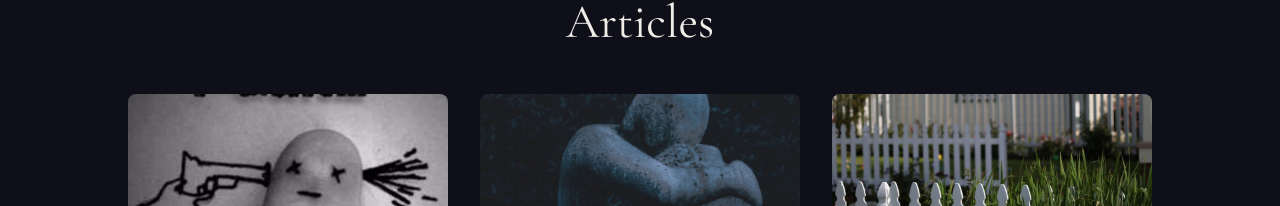
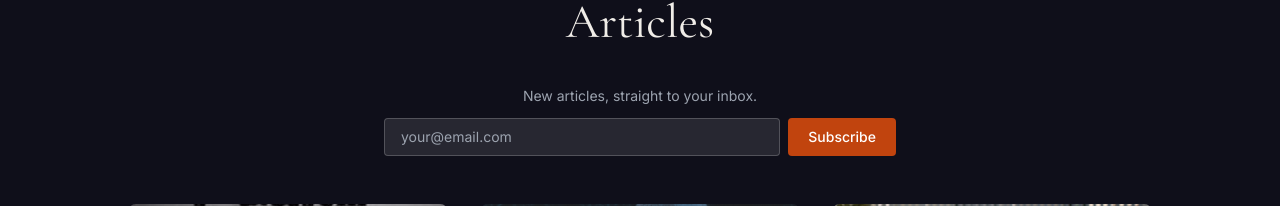
Before and after one commit to michaelkaffel/ocm-website, a React (Vite) app: page /articles in a window 1280 px wide. Shown: the part 162-368 px from the top of the page. Built offline with nearby package versions, Linux system fonts and the light colour scheme.

Commit message:
add Resend subscriber signup via Edge Function and SubscribeForm component

```diff
--- a/package.json
+++ b/package.json
@@ -17,7 +17,8 @@
     "react": "^19.2.4",
     "react-dom": "^19.2.4",
     "react-markdown": "^10.1.0",
-    "react-router-dom": "^7.13.2"
+    "react-router-dom": "^7.13.2",
+    "resend": "^6.10.0"
   },
   "devDependencies": {
     "@eslint/js": "^9.39.4",
--- a/src/components/Footer.jsx
+++ b/src/components/Footer.jsx
@@ -1,5 +1,17 @@
+import SubscribeForm from './SubscribeForm';
+
 const Footer = () => (
     <footer className='border-t border-brand-border bg-brand-surface'>
+        <div className='mt-10 w-full'>
+            <div className='w-[50%] mx-auto'>
+                <h3 className='text-white text-center font-semibold mb-3 text-sm uppercase tracking-widest'>
+                    Get notified when new articles drop!
+                </h3>
+                <SubscribeForm />
+            </div>
+        </div>
+
+
         <div className='max-w-7xl mx-auto px-6 py-10 flex flex-col md:flex-row items-center justify-between gap-6'>
 
             <span className='font-heading text-sm tracking-widest2 uppercase text-brand-muted'>
@@ -65,7 +77,7 @@ const Footer = () => (
                         target='_blank' rel='noreferrer'
                         className='hover:text-brand-accent underline'
                     >
-                         Teren Oddo
+                        Teren Oddo
                     </a>
 
                 </p>
--- /dev/null
+++ b/src/components/SubscribeForm.jsx
@@ -0,0 +1,76 @@
+import { useState } from 'react';
+
+const STATUS = { idle: 'idle', loading: 'loading', success: 'success', error: 'error' };
+
+const SubscribeForm = () => {
+    const [email, setEmail] = useState('');
+    const [status, setStatus] = useState(STATUS.idle);
+    const [errorMsg, setErrorMsg] = useState('');
+
+    const handleSubmit = async (e) => {
+        e.preventDefault();
+        setStatus(STATUS.loading);
+        setErrorMsg('')
+
+        try {
+            const res = await fetch('/api/subscribe', {
+                method: 'POST',
+                headers: { 'Content-Type': 'application/json '},
+                body: JSON.stringify({ email }),
+            });
+
+            const data = await res.json();
+
+            if (!res.ok) {
+                setErrorMsg(data.error || 'Something went wrong.');
+                setStatus(STATUS.error);
+                return;
+            }
+
+            setStatus(STATUS.success);
+            setEmail('');
+        } catch {
+            setErrorMsg('Network error. Please try again');
+            setStatus(STATUS.error);
+        }
+    };
+
+    if (status === STATUS.success) {
+        return (
+            <p className='text-brand-accent text-sm font-medium'>
+                You&apos;re subscribed. You&apos;ll hear from us when new articles go up.
+            </p>
+        );
+    }
+
+    return (
+        <div>
+            <p className='text-sm text-center text-gray-400 mb-3'>
+                New articles, straight to your inbox.
+            </p>
+            <form onSubmit={handleSubmit} className='flex flex-col sm:flex-row gap-2'>
+                <input
+                    type='email'
+                    value={email}
+                    onChange={(e) => setEmail(e.target.value)}
+                    placeholder='your@email.com'
+                    required
+                    disabled={status === STATUS.loading}
+                    className='flex-1 px-4 py-2 rounded bg-white/10 text-white placeholder-gray-400 border border-white/20 focus:outline-none focus:border-brand-accent text-sm disabled:opacity-50'
+                />
+                <button
+                    type='submit'
+                    disabled={status === STATUS.loading}
+                    className='px-5 py-2 rounded bg-brand-accent text-white text-sm font-medium hover:opacity-90 transition-opacity disabled:opacity-50 disabled:cursor-not-allowed whitespace-nowrap'
+                >
+                    {status === STATUS.loading ? 'Subscribing...' : 'Subscribe'}
+                </button>
+            </form>
+            {status === STATUS.error && (
+                <p className='text-red-400 text-sx mt-2'>{errorMsg}</p>
+            )}
+        </div>
+    );
+};
+
+export default SubscribeForm;
--- a/src/pages/Articles.jsx
+++ b/src/pages/Articles.jsx
@@ -1,6 +1,7 @@
 import { getAllArticles } from '../utils/articles';
 import ArticleCard from '../components/ArticleCard';
 import usePageTitle from '../hooks/usePageTitle';
+import SubscribeForm from '../components/SubscribeForm';
 
 const articles = getAllArticles();
 
@@ -14,14 +15,19 @@ const Articles = () => {
                 <h1 className='font-heading text-5xl text-center text-brand-text'>
                     Articles
                 </h1>
+                <div className='mt-10 w-full'>
+                    <div className='w-[50%] mx-auto'>
+                        <SubscribeForm />
+                    </div>
+                </div>
 
                 <div className='mt-12 grid gap-8 sm:grid-cols-2 lg:grid-cols-3'>
                     {articles.map((article) => (
-                        <ArticleCard  key={article.slug} article={article} />
+                        <ArticleCard key={article.slug} article={article} />
                     ))}
                 </div>
             </div>
-        </main>
+        </main >
     )
 }
 export default Articles;
```
Also changed, not shown: api/subscribe.js (added, +52 -0 lines), 1 other file (tests, documents, lock files or other folders).
